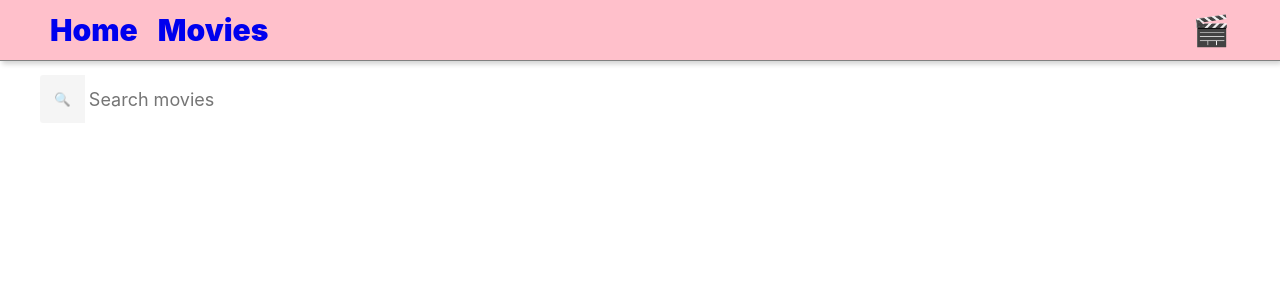
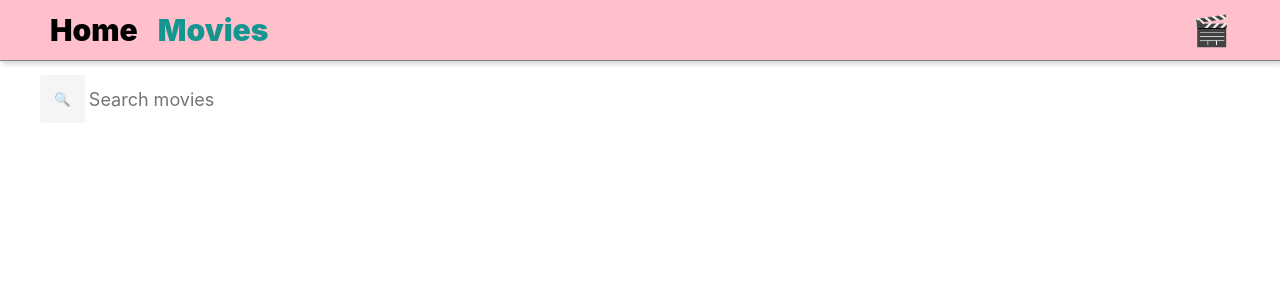
Before and after one commit to teiatan/goit-react-hw-05-movies, a React (Create React App) app: page /movies in a window 1280 px wide. Shown: the top 300 px of the page. Built offline with nearby package versions, Linux system fonts and the light colour scheme; no server answers.

Commit message:
add styles for navlinks

```diff
--- a/src/components/header/Header.jsx
+++ b/src/components/header/Header.jsx
@@ -1,6 +1,6 @@
 import { Ul, HeaderTag, NavTag } from "./Header.styled";
 import { PageContainer } from "components/pageContainer/pageContainer";
-import { NavLink } from "react-router-dom";
+import { StyledNavLink } from "./Header.styled";
 
 export function Header() {
 
@@ -10,8 +10,8 @@ export function Header() {
                 <NavTag>
                     <a href="/">🎬</a>
                     <Ul>
-                        <li><NavLink to="/">Home</NavLink></li>
-                        <li><NavLink to="/movies">Movies</NavLink></li>
+                        <li><StyledNavLink to="/">Home</StyledNavLink></li>
+                        <li><StyledNavLink to="/movies">Movies</StyledNavLink></li>
                     </Ul>
                 </NavTag>
             </PageContainer>
--- a/src/components/header/Header.styled.js
+++ b/src/components/header/Header.styled.js
@@ -1,4 +1,5 @@
 import styled from '@emotion/styled';
+import { NavLink } from 'react-router-dom';
 
 export const NavTag = styled.div`
     display: flex;
@@ -35,3 +36,11 @@ export const Ul = styled.ul`
     display: flex;
     gap: 20px;
 `;
+
+export const StyledNavLink = styled(NavLink)`
+  color: black;
+
+  &.active {
+    color: rgb(20, 150, 144);
+  }
+`;
--- a/src/components/searchBar/SearchBar.jsx
+++ b/src/components/searchBar/SearchBar.jsx
@@ -1,4 +1,4 @@
-import { useState, useEffect } from "react";
+import { useState } from "react";
 
 import {Form, Input, Label, Button} from './SearchBar.styled';
 export function SearchBar({handleSearchSubmit}) {
--- a/src/pages/Movies.jsx
+++ b/src/pages/Movies.jsx
@@ -1,11 +1,10 @@
-import { useState, useEffect } from "react";
+import { useState } from "react";
 import { Notify } from 'notiflix/build/notiflix-notify-aio';
 import { MoviesList } from "components/moviesList/MoviesList";
 import { apiService } from "service/themoviedbApi";
 import { SearchBar } from "components/searchBar/SearchBar";
 
 export function Movies() {
-    const [searchInput, setSearchInput] = useState(null);
     const [movies, setMovies] = useState(null);
 
     const searchMovieByKeyWord = (inputValue) => {
@@ -32,7 +31,7 @@ export function Movies() {
 
     return (
         <>
-        {!searchInput && <SearchBar handleSearchSubmit={searchMovieByKeyWord}/>}
+        <SearchBar handleSearchSubmit={searchMovieByKeyWord}/>
         {movies && <MoviesList movies={movies}/>}
         </>
     );
```
